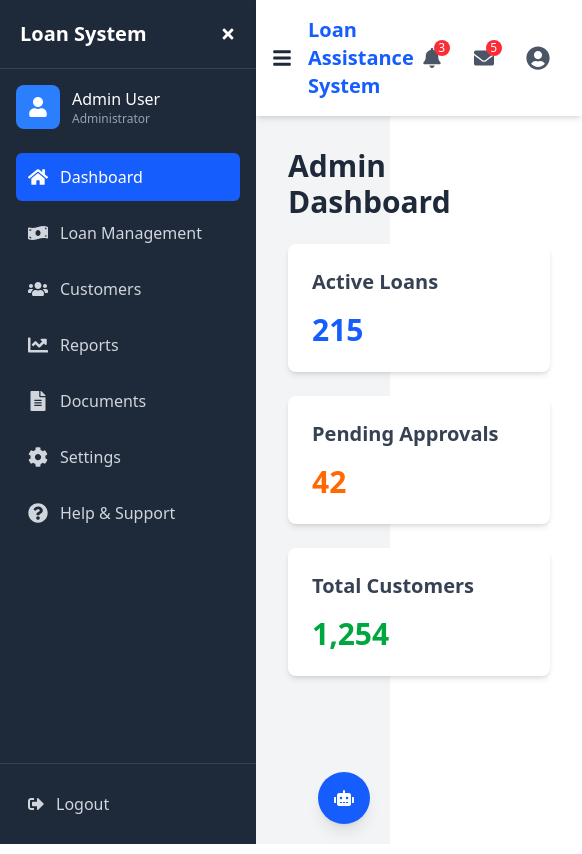
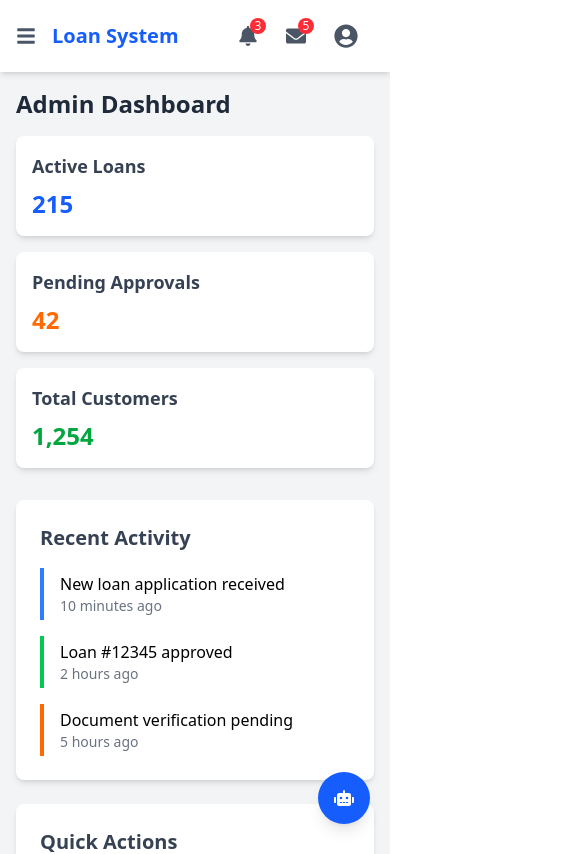
Before and after one commit to Satvik1912/adminbot-fronend, a React (Vite) app in the folder my-app/: page /dashboard in a window 390 px wide. Shown: the top 854 px of the page, 582 px wide, since content can reach past the window. Built offline with nearby package versions, Linux system fonts and the light colour scheme.

Commit message:
mobile responsive

```diff
--- a/my-app/src/components/Navbar.jsx
+++ b/my-app/src/components/Navbar.jsx
@@ -1,28 +1,38 @@
 import { useState } from "react";
-import { useNavigate } from "react-router-dom"; // Import useNavigate
+import { useNavigate } from "react-router-dom";
 import { FaUserCircle, FaBell, FaEnvelope, FaSearch, FaBars } from "react-icons/fa";
 
-const Navbar = () => {
+const Navbar = ({ toggleMobileSidebar }) => {
   const [showProfile, setShowProfile] = useState(false);
-  const navigate = useNavigate(); // Initialize navigate
+  const navigate = useNavigate();
 
-  // Handle Logout
   const handleLogout = () => {
     localStorage.removeItem("token");
     localStorage.removeItem("userId");
     navigate("/");
   };
 
+  // Close profile dropdown when clicking outside
+  const handleClickOutside = (e) => {
+    if (showProfile) {
+      setShowProfile(false);
+    }
+  };
+
   return (
-    <nav className="bg-white text-gray-800 shadow-md p-4 flex justify-between items-center z-10">
+    <nav className="bg-white text-gray-800 shadow-md p-4 flex justify-between items-center">
       <div className="flex items-center">
-        <button className="lg:hidden mr-4">
+        <button
+          className="lg:hidden mr-4 text-gray-600 hover:text-gray-800"
+          onClick={toggleMobileSidebar}
+          aria-label="Toggle menu"
+        >
           <FaBars className="text-xl" />
         </button>
-        <div className="text-xl font-bold text-blue-600">Loan Assistance System</div>
+        <div className="text-xl font-bold text-blue-600 lg:hidden">Loan System</div>
       </div>
 
-      <div className="hidden md:flex items-center px-4 py-2 bg-gray-100 rounded-lg flex-1 max-w-xl mx-8">
+      <div className="hidden md:flex items-center px-4 py-2 bg-gray-100 rounded-lg flex-1 max-w-xl mx-4">
         <FaSearch className="text-gray-500 mr-2" />
         <input
           type="text"
@@ -31,7 +41,7 @@ const Navbar = () => {
         />
       </div>
 
-      <div className="flex items-center space-x-4">
+      <div className="flex items-center space-x-3 md:space-x-4">
         <button className="relative p-2 rounded-full hover:bg-gray-100">
           <FaBell className="text-xl text-gray-600" />
           <span className="absolute top-0 right-0 w-4 h-4 bg-red-500 text-white text-xs rounded-full flex items-center justify-center">3</span>
@@ -48,11 +58,16 @@ const Navbar = () => {
             className="flex items-center space-x-2 p-2 rounded-full hover:bg-gray-100"
           >
             <FaUserCircle className="text-2xl text-gray-600" />
-            <span className="hidden md:inline-block">Pradeep Sharma</span>
+            <span className="hidden md:inline-block">Admin</span>
           </button>
 
           {showProfile && (
-            <div className="absolute right-0 mt-2 w-48 bg-white rounded-lg shadow-lg py-2 z-50">
+            <>
+              <div
+                className="fixed inset-0 z-10"
+                onClick={() => setShowProfile(false)}
+              />
+              <div className="absolute right-0 mt-2 w-48 bg-white rounded-lg shadow-lg py-2 z-20">
                 <a href="/profile" className="block px-4 py-2 text-gray-700 hover:bg-gray-100">Your Profile</a>
                 <a href="/settings" className="block px-4 py-2 text-gray-700 hover:bg-gray-100">Settings</a>
                 <div className="border-t border-gray-100 my-1"></div>
@@ -63,6 +78,7 @@ const Navbar = () => {
                   Logout
                 </button>
               </div>
+            </>
           )}
         </div>
       </div>
--- a/my-app/src/components/Sidebar.jsx
+++ b/my-app/src/components/Sidebar.jsx
@@ -1,4 +1,4 @@
-import { useState } from "react";
+import { useState, useEffect } from "react";
 import { Link, useLocation, useNavigate } from "react-router-dom";
 import {
   FaBars,
@@ -14,10 +14,17 @@ import {
   FaFileAlt
 } from "react-icons/fa";
 
-const Sidebar = () => {
-  const [isOpen, setIsOpen] = useState(true);
+const Sidebar = ({ isMobileOpen, setIsMobileOpen }) => {
+  const [isCollapsed, setIsCollapsed] = useState(false);
   const location = useLocation();
   const navigate = useNavigate();
+
+  // Close sidebar on mobile when route changes
+  useEffect(() => {
+    if (window.innerWidth < 1024) {
+      setIsMobileOpen(false);
+    }
+  }, [location.pathname, setIsMobileOpen]);
 
   const menuItems = [
     { path: "/dashboard", name: "Dashboard", icon: <FaHome /> },
@@ -38,24 +45,33 @@ const Sidebar = () => {
   };
 
   return (
-    <div
-      className={`h-screen bg-gray-800 text-white fixed transition-all duration-300 ease-in-out ${
-        isOpen ? "w-64" : "w-20"
-      }`}
-    >
+    <div className={`h-screen bg-gray-800 text-white flex flex-col transition-all duration-300 ease-in-out ${
+      isCollapsed ? "lg:w-20" : "lg:w-64"
+    } w-64`}>
       <div className="flex justify-between items-center p-5 border-b border-gray-700">
-        <h1 className={`text-xl font-bold ${!isOpen && "hidden"}`}>Loan System</h1>
-        <button onClick={() => setIsOpen(!isOpen)} className="text-white focus:outline-none">
-          {isOpen ? <FaTimes /> : <FaBars />}
-        </button>
+        <h1 className={`text-xl font-bold ${isCollapsed && "lg:hidden"}`}>Loan System</h1>
+        <div className="flex">
+          <button
+            onClick={() => setIsMobileOpen(false)}
+            className="text-white lg:hidden mr-2"
+          >
+            <FaTimes />
+          </button>
+          <button
+            onClick={() => setIsCollapsed(!isCollapsed)}
+            className="text-white hidden lg:block"
+          >
+            {isCollapsed ? <FaBars /> : <FaTimes />}
+          </button>
+        </div>
       </div>
 
-      <div className="p-4">
+      <div className="p-4 flex-grow overflow-y-auto">
         <div className="flex items-center mb-6">
           <div className="bg-blue-500 p-3 rounded-lg">
             <FaUser className="text-white text-xl" />
           </div>
-          {isOpen && (
+          {!isCollapsed && (
             <div className="ml-3">
               <p className="font-medium">Admin User</p>
               <p className="text-xs text-gray-400">Administrator</p>
@@ -76,7 +92,7 @@ const Sidebar = () => {
                   }`}
                 >
                   <span className="text-xl">{item.icon}</span>
-                  {isOpen && <span className="ml-3">{item.name}</span>}
+                  {!isCollapsed && <span className="ml-3">{item.name}</span>}
                 </Link>
               </li>
             ))}
@@ -84,13 +100,13 @@ const Sidebar = () => {
         </nav>
       </div>
 
-      <div className={`absolute bottom-0 w-full p-4 border-t border-gray-700 ${!isOpen && "text-center"}`}>
+      <div className={`p-4 border-t border-gray-700 ${isCollapsed && "lg:text-center"}`}>
         <button
           onClick={handleLogout}
           className="flex items-center p-3 text-gray-300 hover:bg-gray-700 rounded-md transition duration-200 w-full"
         >
           <FaSignOutAlt />
-          {isOpen && <span className="ml-3">Logout</span>}
+          {!isCollapsed && <span className="ml-3">Logout</span>}
         </button>
       </div>
     </div>
--- a/my-app/src/pages/Dashboard.jsx
+++ b/my-app/src/pages/Dashboard.jsx
@@ -1,31 +1,116 @@
-// Dashboard.jsx
+import { useState, useEffect } from "react";
 import Chatbot from "../components/Chatbot.jsx";
 import Sidebar from "../components/Sidebar.jsx";
 import Navbar from "../components/Navbar.jsx";
 
 const Dashboard = () => {
+  const [isMobileSidebarOpen, setIsMobileSidebarOpen] = useState(false);
+
+  // Close sidebar when window resizes to desktop
+  useEffect(() => {
+    const handleResize = () => {
+      if (window.innerWidth >= 1024) {
+        setIsMobileSidebarOpen(false);
+      }
+    };
+
+    window.addEventListener('resize', handleResize);
+    return () => window.removeEventListener('resize', handleResize);
+  }, []);
+
+  const toggleMobileSidebar = () => {
+    setIsMobileSidebarOpen(!isMobileSidebarOpen);
+  };
+
   return (
     <div className="flex min-h-screen bg-gray-100">
-      <Sidebar />
-      <div className="flex-1 flex flex-col ml-64">
-        <Navbar />
-        <div className="p-8 w-full">
-          <h1 className="text-3xl font-bold text-gray-800 mb-6">Admin Dashboard</h1>
-          <div className="grid grid-cols-1 md:grid-cols-2 lg:grid-cols-3 gap-6">
-            <div className="bg-white rounded-lg shadow-md p-6">
-              <h2 className="text-xl font-semibold text-gray-700 mb-4">Active Loans</h2>
-              <p className="text-3xl font-bold text-blue-600">215</p>
+      {/* Mobile overlay */}
+      {isMobileSidebarOpen && (
+        <div
+          className="fixed inset-0 bg-black bg-opacity-50 z-20 lg:hidden"
+          onClick={() => setIsMobileSidebarOpen(false)}
+        />
+      )}
+
+      {/* Sidebar - hidden on mobile unless toggled */}
+      <div className={`fixed z-30 h-full transition-transform duration-300 transform
+        ${isMobileSidebarOpen ? 'translate-x-0' : '-translate-x-full lg:translate-x-0'}
+        lg:relative lg:translate-x-0`}
+      >
+        <Sidebar
+          isMobileOpen={isMobileSidebarOpen}
+          setIsMobileOpen={setIsMobileSidebarOpen}
+        />
+      </div>
+
+      {/* Main content area */}
+      <div className="flex-1 flex flex-col w-full">
+        {/* Navbar */}
+        <Navbar toggleMobileSidebar={toggleMobileSidebar} />
+
+        {/* Page content */}
+        <div className="p-4 sm:p-6 md:p-8">
+          <h1 className="text-2xl sm:text-3xl font-bold text-gray-800 mb-4 sm:mb-6">Admin Dashboard</h1>
+
+          {/* Stats cards */}
+          <div className="grid grid-cols-1 sm:grid-cols-2 lg:grid-cols-3 gap-4 sm:gap-6">
+            <div className="bg-white rounded-lg shadow-md p-4 sm:p-6">
+              <h2 className="text-lg sm:text-xl font-semibold text-gray-700 mb-2 sm:mb-4">Active Loans</h2>
+              <p className="text-2xl sm:text-3xl font-bold text-blue-600">215</p>
             </div>
-            <div className="bg-white rounded-lg shadow-md p-6">
-              <h2 className="text-xl font-semibold text-gray-700 mb-4">Pending Approvals</h2>
-              <p className="text-3xl font-bold text-orange-500">42</p>
+            <div className="bg-white rounded-lg shadow-md p-4 sm:p-6">
+              <h2 className="text-lg sm:text-xl font-semibold text-gray-700 mb-2 sm:mb-4">Pending Approvals</h2>
+              <p className="text-2xl sm:text-3xl font-bold text-orange-500">42</p>
             </div>
-            <div className="bg-white rounded-lg shadow-md p-6">
-              <h2 className="text-xl font-semibold text-gray-700 mb-4">Total Customers</h2>
-              <p className="text-3xl font-bold text-green-600">1,254</p>
+            <div className="bg-white rounded-lg shadow-md p-4 sm:p-6">
+              <h2 className="text-lg sm:text-xl font-semibold text-gray-700 mb-2 sm:mb-4">Total Customers</h2>
+              <p className="text-2xl sm:text-3xl font-bold text-green-600">1,254</p>
             </div>
           </div>
-          <Chatbot />
+
+          {/* Additional content sections could go here */}
+          <div className="mt-8 grid grid-cols-1 lg:grid-cols-2 gap-6">
+            <div className="bg-white rounded-lg shadow-md p-6">
+              <h2 className="text-xl font-semibold text-gray-700 mb-4">Recent Activity</h2>
+              <div className="space-y-4">
+                <div className="border-l-4 border-blue-500 pl-4 py-1">
+                  <p className="font-medium">New loan application received</p>
+                  <p className="text-sm text-gray-500">10 minutes ago</p>
+                </div>
+                <div className="border-l-4 border-green-500 pl-4 py-1">
+                  <p className="font-medium">Loan #12345 approved</p>
+                  <p className="text-sm text-gray-500">2 hours ago</p>
+                </div>
+                <div className="border-l-4 border-orange-500 pl-4 py-1">
+                  <p className="font-medium">Document verification pending</p>
+                  <p className="text-sm text-gray-500">5 hours ago</p>
+                </div>
+              </div>
+            </div>
+
+            <div className="bg-white rounded-lg shadow-md p-6">
+              <h2 className="text-xl font-semibold text-gray-700 mb-4">Quick Actions</h2>
+              <div className="grid grid-cols-2 gap-4">
+                <button className="bg-blue-500 text-white py-3 px-4 rounded-lg hover:bg-blue-600 transition">
+                  New Loan
+                </button>
+                <button className="bg-green-500 text-white py-3 px-4 rounded-lg hover:bg-green-600 transition">
+                  Add Customer
+                </button>
+                <button className="bg-purple-500 text-white py-3 px-4 rounded-lg hover:bg-purple-600 transition">
+                  Generate Report
+                </button>
+                <button className="bg-gray-500 text-white py-3 px-4 rounded-lg hover:bg-gray-600 transition">
+                  View Documents
+                </button>
+              </div>
+            </div>
+          </div>
+
+          {/* Chatbot */}
+          <div className="mt-8">
+            <Chatbot />
+          </div>
         </div>
       </div>
     </div>
--- a/my-app/src/pages/Login.jsx
+++ b/my-app/src/pages/Login.jsx
@@ -23,7 +23,8 @@ const Login = () => {
       const data = await response.json();
 
       if (response.ok) {
-        localStorage.setItem("token", data.access_token); // Store JWT token
+        localStorage.setItem("token", data.access_token);
+        // localStorage.userId("token", data.userId);
         navigate("/dashboard");
       } else {
         // Handle different error formats
```
Lines whose indentation alone changed are shown as unchanged.
